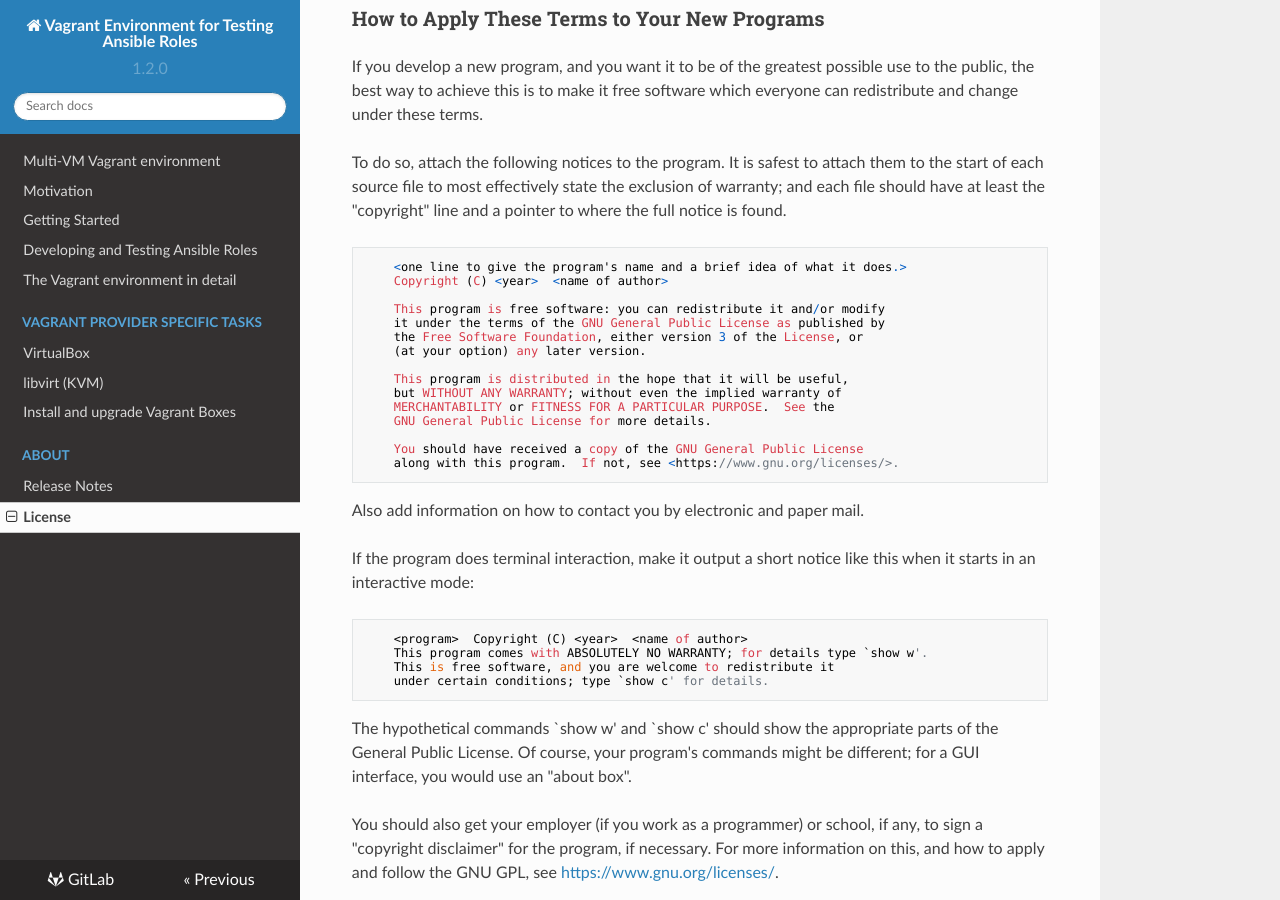
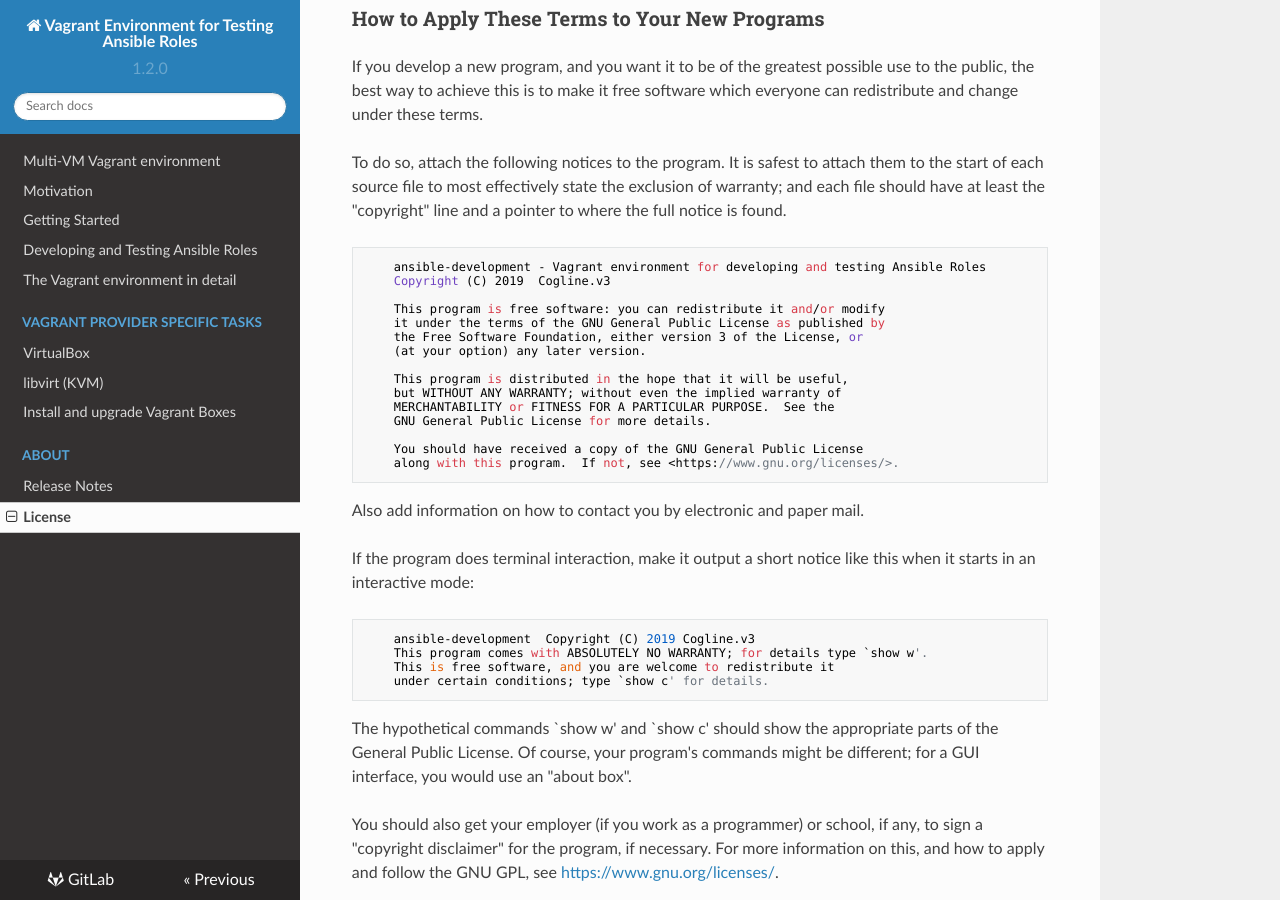
Before and after one commit to coglinev3/ansible-development, an MkDocs documentation site: the page built from docs/LICENSE.md, in a window 1280 px wide and 900 px high, scrolled down 11764 px. Built offline with MkDocs 1.6.1, drawn with Linux system fonts in a browser that asks for light colours; nearby versions of some CDN libraries; a script that is not in the unit is left out; old or Windows-style settings are respelled for this version of MkDocs.

Commit message:
LICENSE: Add program name an author to LICENSE.md

```diff
--- a/docs/LICENSE.md
+++ b/docs/LICENSE.md
@@ -630,8 +630,8 @@ attach them to the start of each source file to most effectively state
 the exclusion of warranty; and each file should have at least the
 "copyright" line and a pointer to where the full notice is found.
 
-        <one line to give the program's name and a brief idea of what it does.>
-        Copyright (C) <year>  <name of author>
+        ansible-development - Vagrant environment for developing and testing Ansible Roles
+        Copyright (C) 2019  Cogline.v3
 
         This program is free software: you can redistribute it and/or modify
         it under the terms of the GNU General Public License as published by
@@ -652,7 +652,7 @@ mail.
 If the program does terminal interaction, make it output a short
 notice like this when it starts in an interactive mode:
 
-        <program>  Copyright (C) <year>  <name of author>
+        ansible-development  Copyright (C) 2019 Cogline.v3
         This program comes with ABSOLUTELY NO WARRANTY; for details type `show w'.
         This is free software, and you are welcome to redistribute it
         under certain conditions; type `show c' for details.
```
